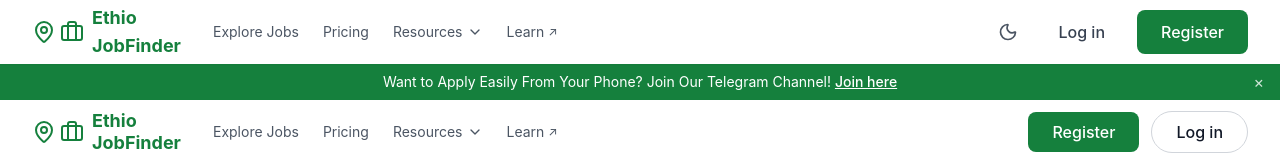
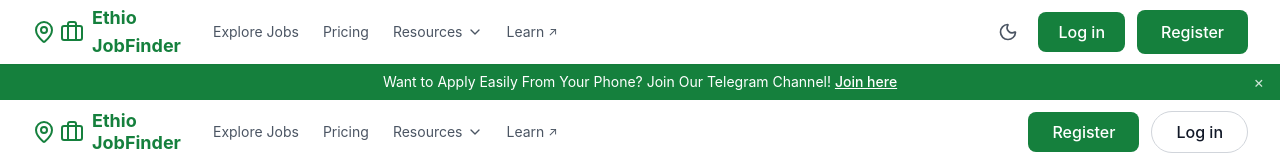
Before and after one commit to abdellaharegaw616-web/-EthioJobFinder, a React (Create React App) app in the folder frontend/: page / in a window 1280 px wide. Shown: the top 160 px of the page. Built offline with nearby package versions, Linux system fonts and the light colour scheme; no server answers.

Commit message:
Make Login button styling match Register button with green background

```diff
--- a/frontend/src/components/Navbar.js
+++ b/frontend/src/components/Navbar.js
@@ -212,7 +212,7 @@ const Navbar = () => {
                 <>
                   <Link
                     to="/login"
-                    className="px-3 sm:px-5 py-2 text-gray-700 hover:text-gray-900 font-medium text-sm sm:text-base transition whitespace-nowrap"
+                    className="px-3 sm:px-5 py-2 bg-green-700 text-white rounded-lg font-medium text-sm sm:text-base hover:bg-green-800 transition whitespace-nowrap"
                   >
                     Log in
                   </Link>
```
